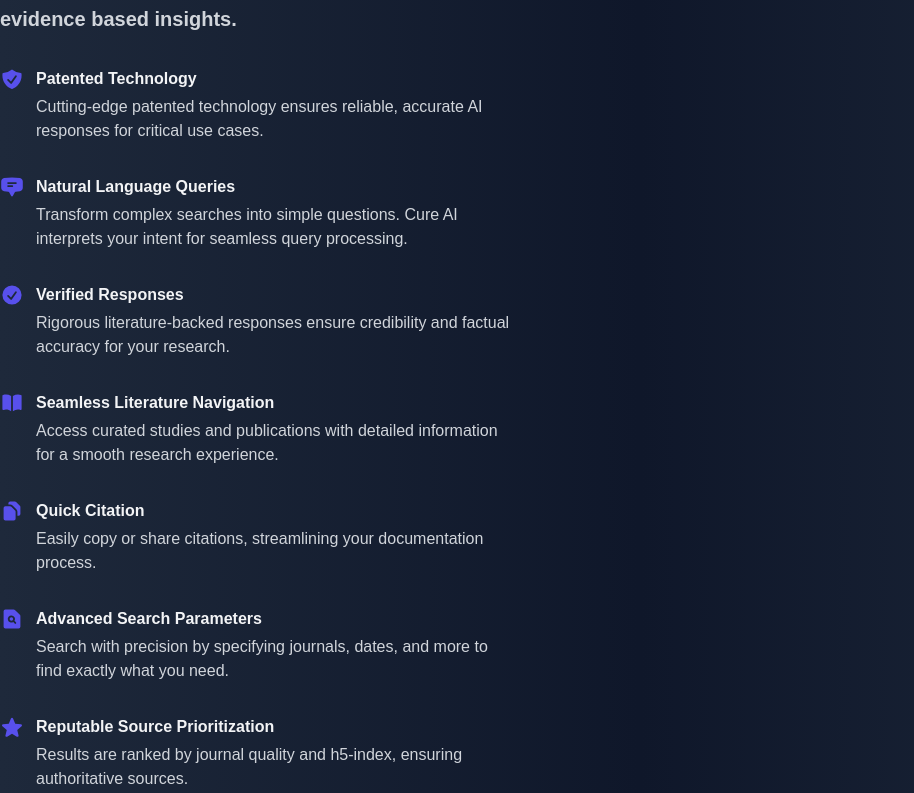
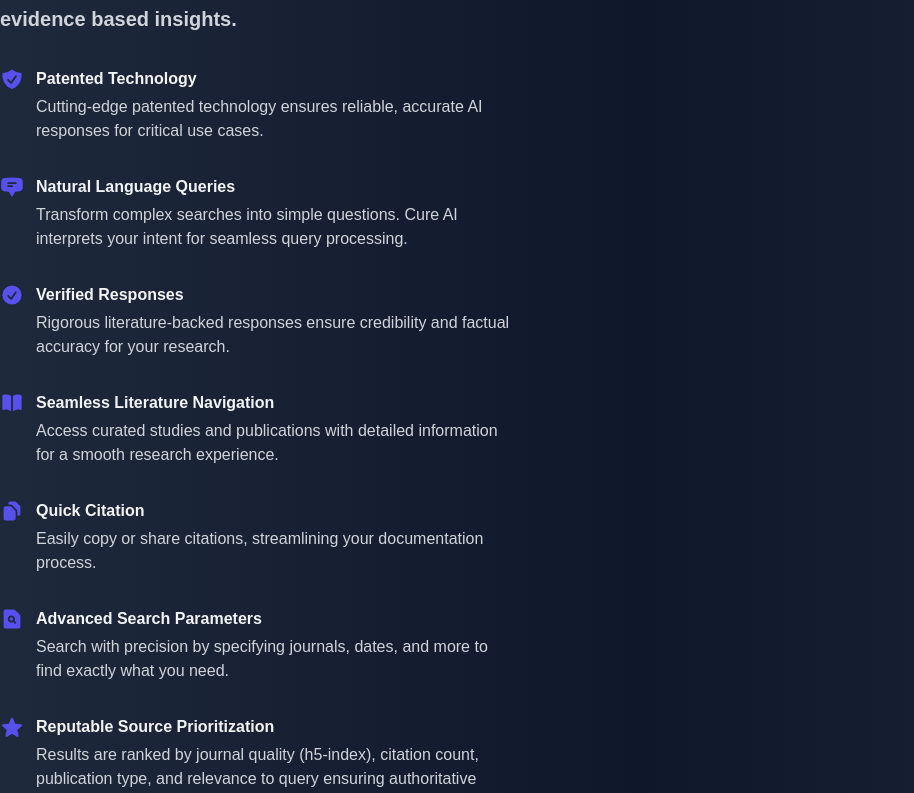
Before and after one commit to Jared-Watson1/personal-website, a React (Create React App) app in the folder personal-website/: page / in a window 1280 px wide. Shown: the part 2004-2797 px from the top of the page, without its empty margins (0-914 px from the left). Built offline with nearby package versions, Linux system fonts and the light colour scheme.

Commit message:
changed text in cure showcase

```diff
--- a/personal-website/src/CureShowcase.js
+++ b/personal-website/src/CureShowcase.js
@@ -98,7 +98,7 @@ const CureShowcase = () => {
               <FeatureItem
                 icon={<StarIcon className="h-6 w-6 text-indigo-600" />}
                 title="Reputable Source Prioritization"
-                description="Results are ranked by journal quality and h5-index, ensuring authoritative sources."
+                description="Results are ranked by journal quality (h5-index), citation count, publication type, and relevance to query ensuring authoritative sources."
               />
             </ul>
             <div className="mt-10 flex space-x-4">
```
